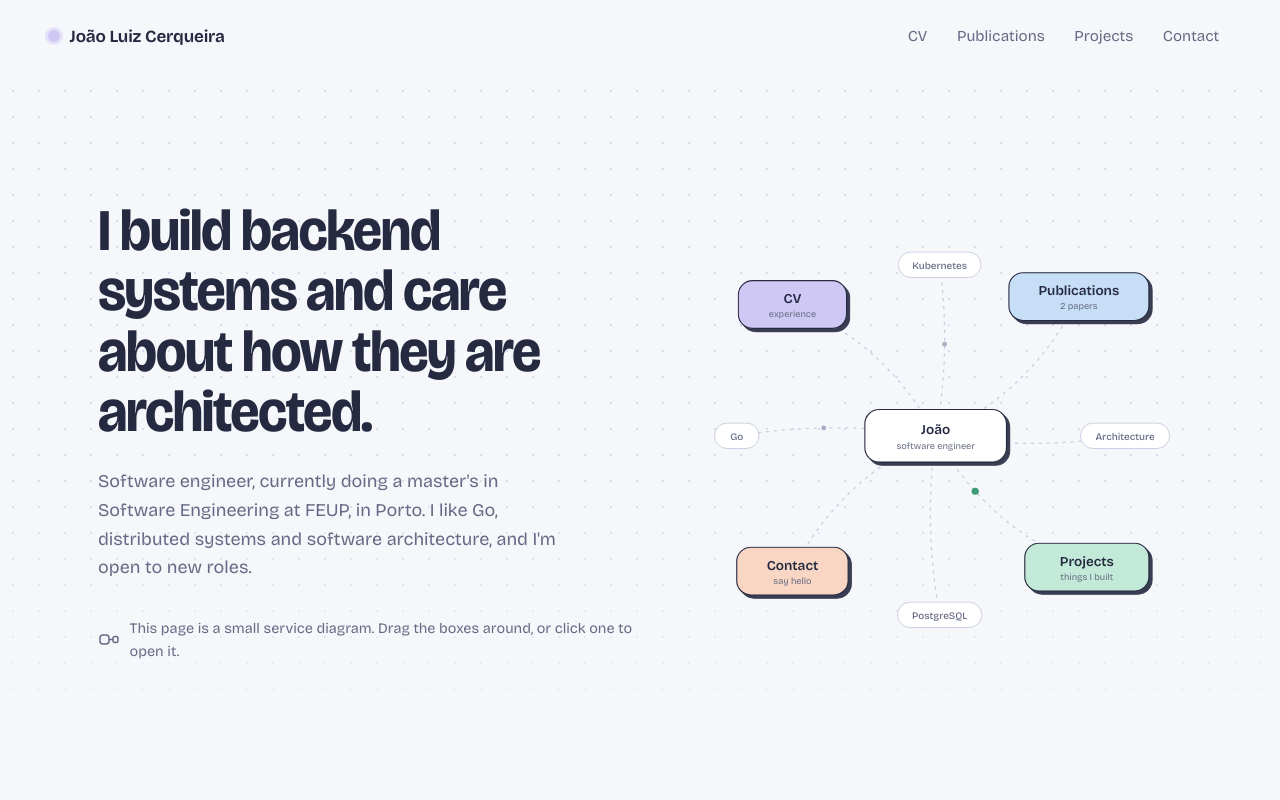
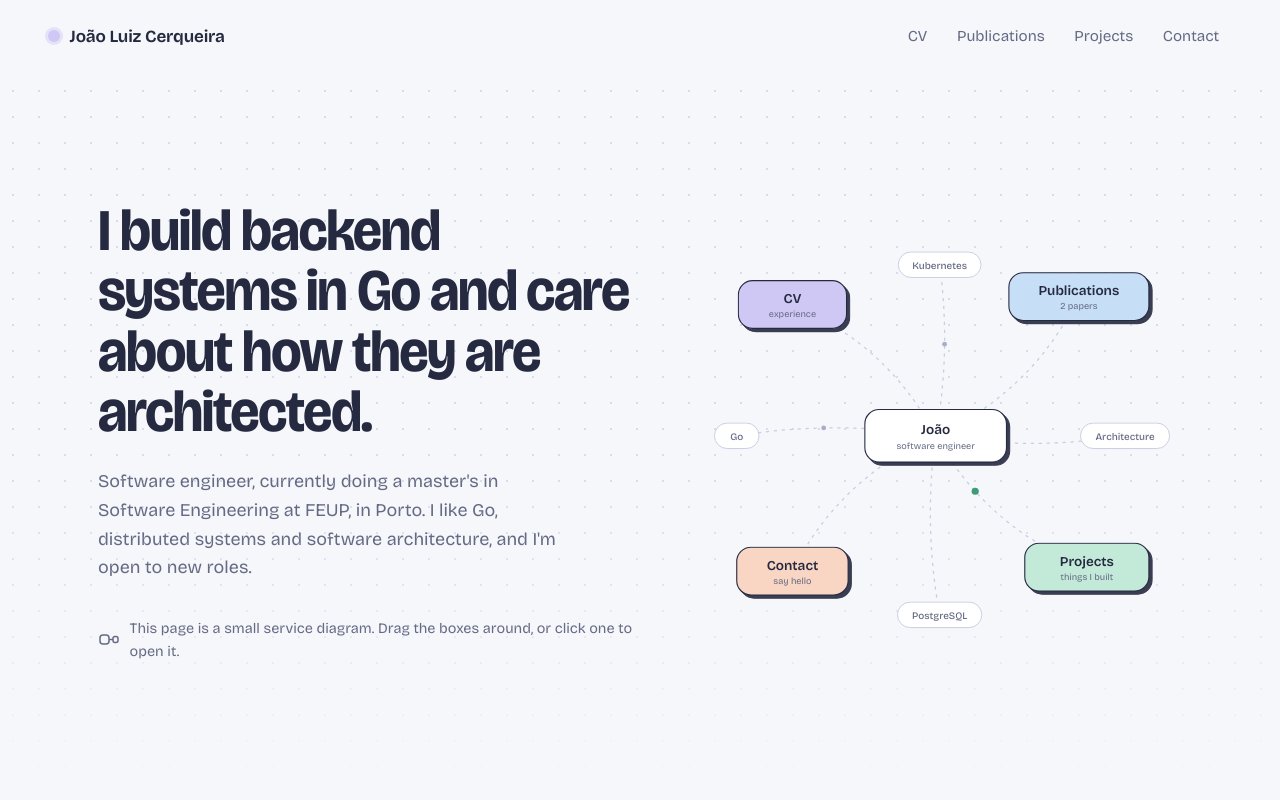
Before and after one commit to Joaolfc0/Joaolfc0.github.io, a plain HTML site: page index.html in a window 1280 px wide. Shown: the top 800 px of the page. Drawn offline with nearby package versions, Linux system fonts and the light colour scheme.

Commit message:
Remove CV intro text

```diff
--- a/index.html
+++ b/index.html
@@ -322,7 +322,7 @@ footer{padding:2rem clamp(1.2rem,4vw,3rem);color:var(--soft);font-size:.88rem;di
 <!-- HOME -->
 <section data-route="" class="home" aria-label="Home">
   <div>
-    <h1 id="headline">I build backend systems and care about how they are architected.</h1>
+    <h1 id="headline">I build backend systems in Go and care about how they are architected.</h1>
     <p class="lede">Software engineer, currently doing a master's in Software Engineering at FEUP, in Porto. I like Go, distributed systems and software architecture, and I'm open to new roles.</p>
     <p class="hint">
       <svg width="22" height="22" viewBox="0 0 22 22" fill="none" stroke="currentColor" stroke-width="1.5"><rect x="2" y="6" width="9" height="9" rx="3"/><path d="M11 10.5h4"/><rect x="15" y="7.5" width="5" height="6" rx="2"/></svg>
@@ -337,7 +337,6 @@ footer{padding:2rem clamp(1.2rem,4vw,3rem);color:var(--soft);font-size:.88rem;di
   <div class="page-head">
     <div class="badge"><svg viewBox="0 0 30 30" fill="none" stroke="#262A40" stroke-width="1.8" stroke-linecap="round"><rect x="6" y="4" width="18" height="22" rx="3"/><path d="M10 10h10M10 15h10M10 20h6"/></svg></div>
     <h2 id="cv-h">Curriculum vitae</h2>
-    <p>Backend engineering in Go, from public-sector platforms used by thousands of students to high-concurrency systems.</p>
     <a class="dl" href="Joao_Luiz_Cerqueira_CV.pdf" download><svg width="16" height="16" viewBox="0 0 16 16" fill="none" stroke="currentColor" stroke-width="1.8" stroke-linecap="round" stroke-linejoin="round"><path d="M8 2v8M4.5 6.5L8 10l3.5-3.5M3 13.5h10"/></svg>Download CV (PDF)</a>
   </div>
   <div class="cv-grid">
```
